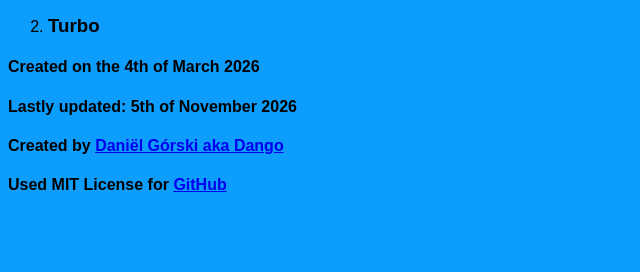
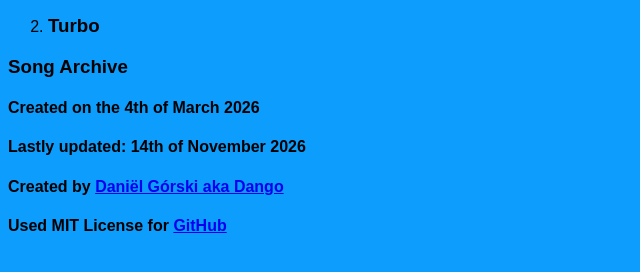
Before and after one commit to DjDango/DJDangoPerformances, a plain HTML site: page Party.html in a window 1280 px wide. Shown: the part 220-492 px from the top of the page, without its empty margins (0-640 px from the left). Drawn offline with Linux system fonts and the light colour scheme.

Commit message:
Update Party.html

```diff
--- a/Party.html
+++ b/Party.html
@@ -17,8 +17,9 @@
       <li><h3>Party</h3></li>
       <li><h3>Turbo</h3></li>
     </ol>
+    <h3>Song Archive</h3>
     <h4>Created on the 4th of March 2026</h4>
-    <h4>Lastly updated: 5th of November 2026</h4>
+    <h4>Lastly updated: 14th of November 2026</h4>
     <h4>Created by <a href='https://www.facebook.com/profile.php?id=100078456607280'>Daniël Górski aka Dango</a></h4>
     <h4>Used MIT License for <a href='https://github.com'>GitHub</a></h4>
   </body>
```
